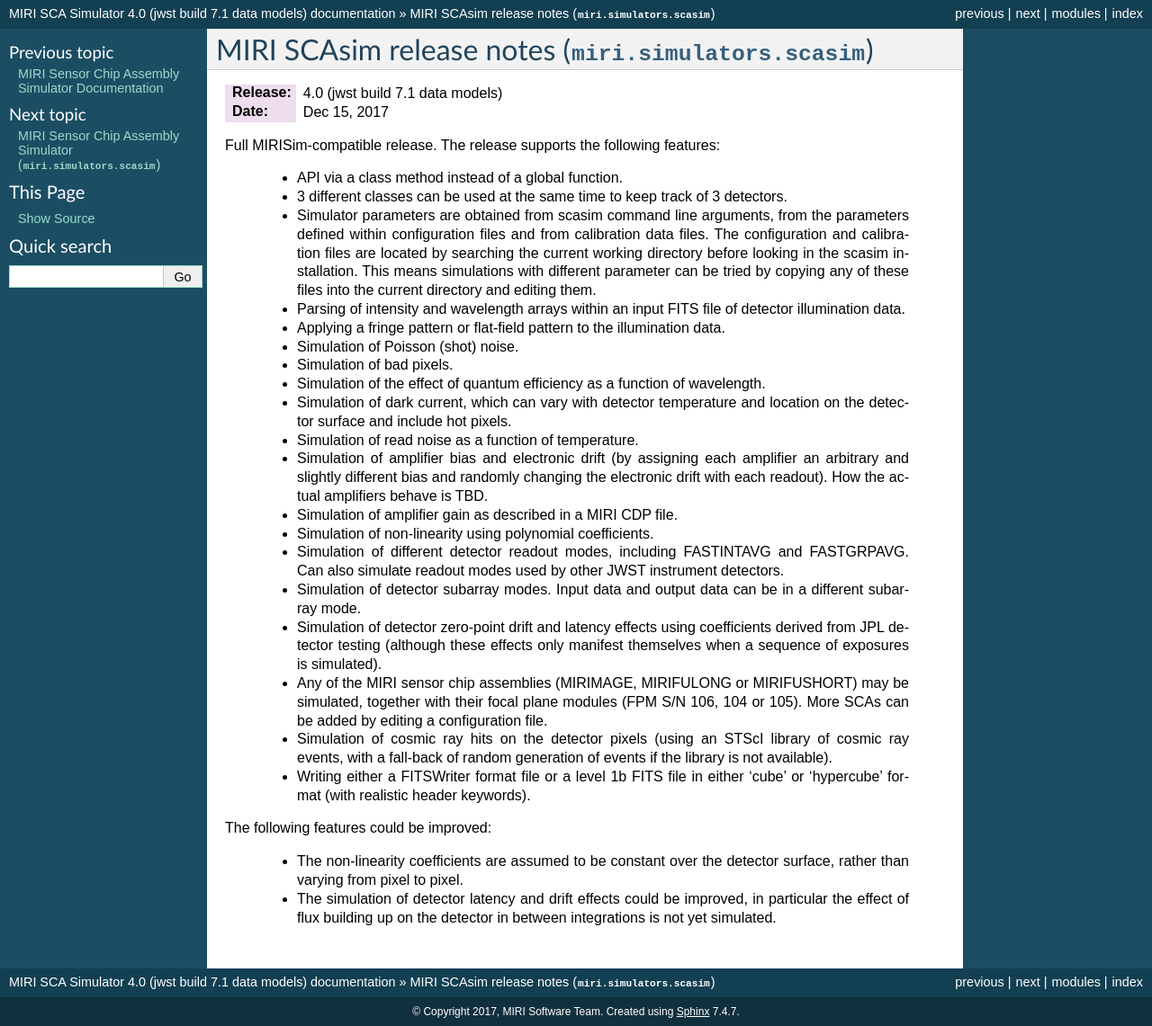
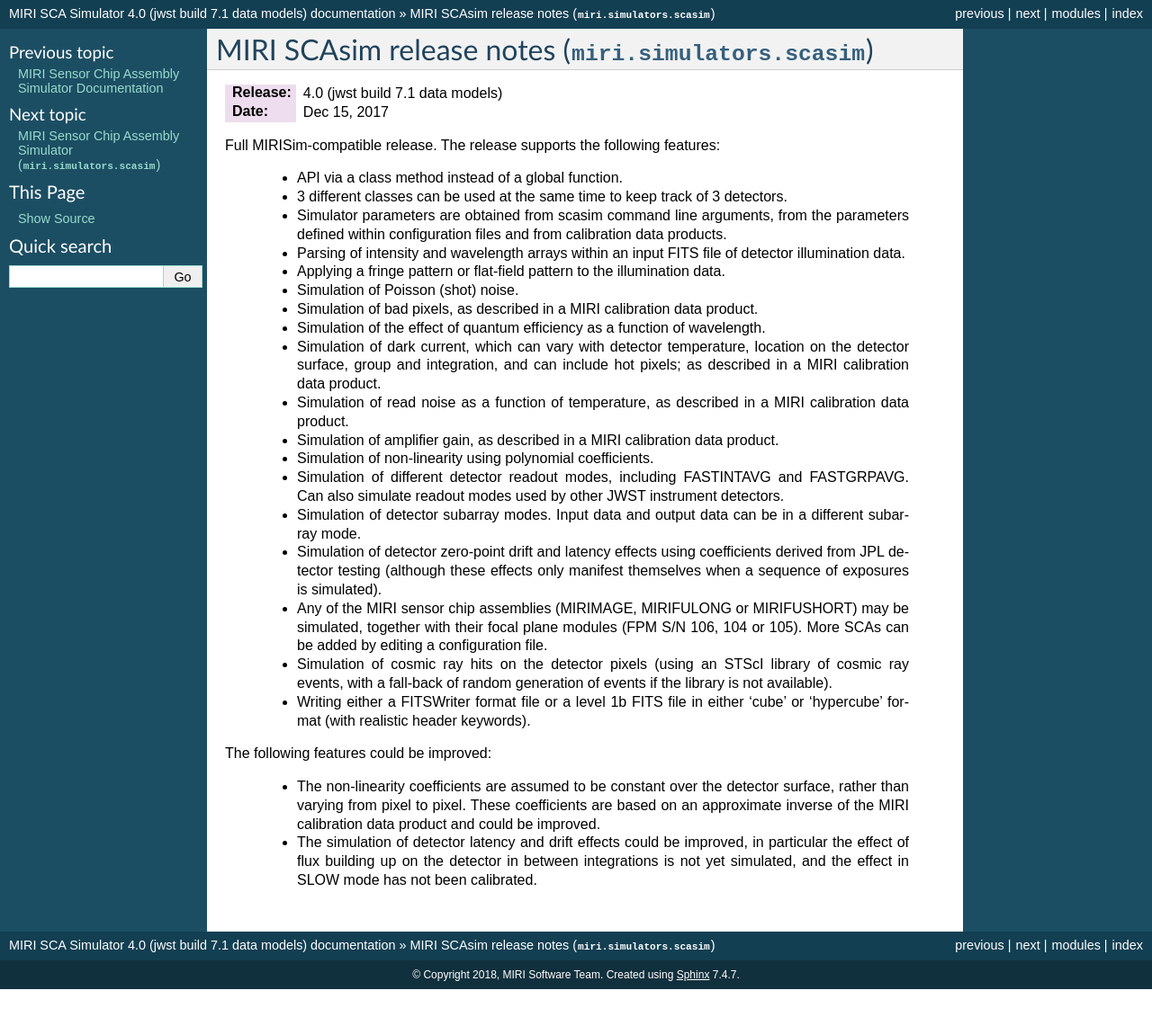
Before and after one commit to JWST-MIRI/MiriTE, a Sphinx documentation site: the page built from MiriSimulators/simulators/scasim/doc/source/release_notes.rst, in a window 1280 px wide. Shown: the whole page at 90% size. Built offline with Sphinx 7.4.7, drawn with Linux system fonts in a browser that asks for light colours; pages that are not in the unit, such as notebooks, are missing from menus; after the commit the page ends 1100 px from its top, so only the background shows below that.

Commit message:
Documentation update.

```diff
--- a/MiriSimulators/simulators/scasim/doc/source/conf.py
+++ b/MiriSimulators/simulators/scasim/doc/source/conf.py
@@ -49,7 +49,7 @@ master_doc = 'index'
 
 # General information about the project.
 project = 'MIRI SCA Simulator'
-copyright = '2017, MIRI Software Team'
+copyright = '2018, MIRI Software Team'
 
 # The version info for the project you're documenting, acts as replacement for
 # |version| and |release|, also used in various other places throughout the
--- a/MiriSimulators/simulators/scasim/doc/source/reference/scasim.rst
+++ b/MiriSimulators/simulators/scasim/doc/source/reference/scasim.rst
@@ -9,7 +9,7 @@ LICENCE
 
 Copyright
 ^^^^^^^^^
-Copyright (c) 2010-2017 United Kingdom Astronomy Technology Centre, an
+Copyright (c) 2010-2018 United Kingdom Astronomy Technology Centre, an
 establishment of the Science and Technology Facilities Council. All
 rights reserved.
 
--- a/MiriSimulators/simulators/scasim/doc/source/release_notes.rst
+++ b/MiriSimulators/simulators/scasim/doc/source/release_notes.rst
@@ -13,11 +13,7 @@ Full MIRISim-compatible release. The release supports the following features:
 
     * Simulator parameters are obtained from scasim command line arguments,
       from the parameters defined within configuration files and from
-      calibration data files. The configuration and calibration files are
-      located by searching the current working directory before looking
-      in the scasim installation. This means simulations with different
-      parameter can be tried by copying any of these files into the current
-      directory and editing them.
+      calibration data products.
 
     * Parsing of intensity and wavelength arrays within an input FITS file
       of detector illumination data.
@@ -27,23 +23,22 @@ Full MIRISim-compatible release. The release supports the following features:
 
     * Simulation of Poisson (shot) noise.
 
-    * Simulation of bad pixels.
+    * Simulation of bad pixels, as described in a MIRI calibration
+      data product.
 
     * Simulation of the effect of quantum efficiency as a function of
       wavelength.
 
     * Simulation of dark current, which can vary with detector
-      temperature and location on the detector surface and include
-      hot pixels.
+      temperature, location on the detector surface, group and integration,
+      and can include hot pixels; as described in a MIRI calibration
+      data product.
 
-    * Simulation of read noise as a function of temperature.
+    * Simulation of read noise as a function of temperature, as described
+      in a MIRI calibration data product.
 
-    * Simulation of amplifier bias and electronic drift (by assigning
-      each amplifier an arbitrary and slightly different bias and
-      randomly changing the electronic drift with each readout). How
-      the actual amplifiers behave is TBD.
-
-    * Simulation of amplifier gain as described in a MIRI CDP file.
+    * Simulation of amplifier gain, as described in a MIRI calibration
+      data product.
 
     * Simulation of non-linearity using polynomial coefficients.
 
@@ -74,8 +69,11 @@ Full MIRISim-compatible release. The release supports the following features:
 The following features could be improved:
 
     * The non-linearity coefficients are assumed to be constant over the
-      detector surface, rather than varying from pixel to pixel.
+      detector surface, rather than varying from pixel to pixel. These
+      coefficients are based on an approximate inverse of the MIRI
+      calibration data product and could be improved.
 
     * The simulation of detector latency and drift effects could be
       improved, in particular the effect of flux building up on the
-      detector in between integrations is not yet simulated.
+      detector in between integrations is not yet simulated, and the
+      effect in SLOW mode has not been calibrated.
--- a/MiriTools/datamodels/doc/source/conf.py
+++ b/MiriTools/datamodels/doc/source/conf.py
@@ -51,7 +51,7 @@ master_doc = 'reference/miri_datamodels'
 
 # General information about the project.
 project = 'MIRI data models'
-copyright = '2017, MIRI Software Team'
+copyright = '2018, MIRI Software Team'
 
 # The version info for the project you're documenting, acts as replacement for
 # |version| and |release|, also used in various other places throughout the
```
Also changed, not shown: other parts of MiriSimulators/simulators/scasim/doc/source/reference/scasim.rst (+1 -1 lines), 3 other files.
